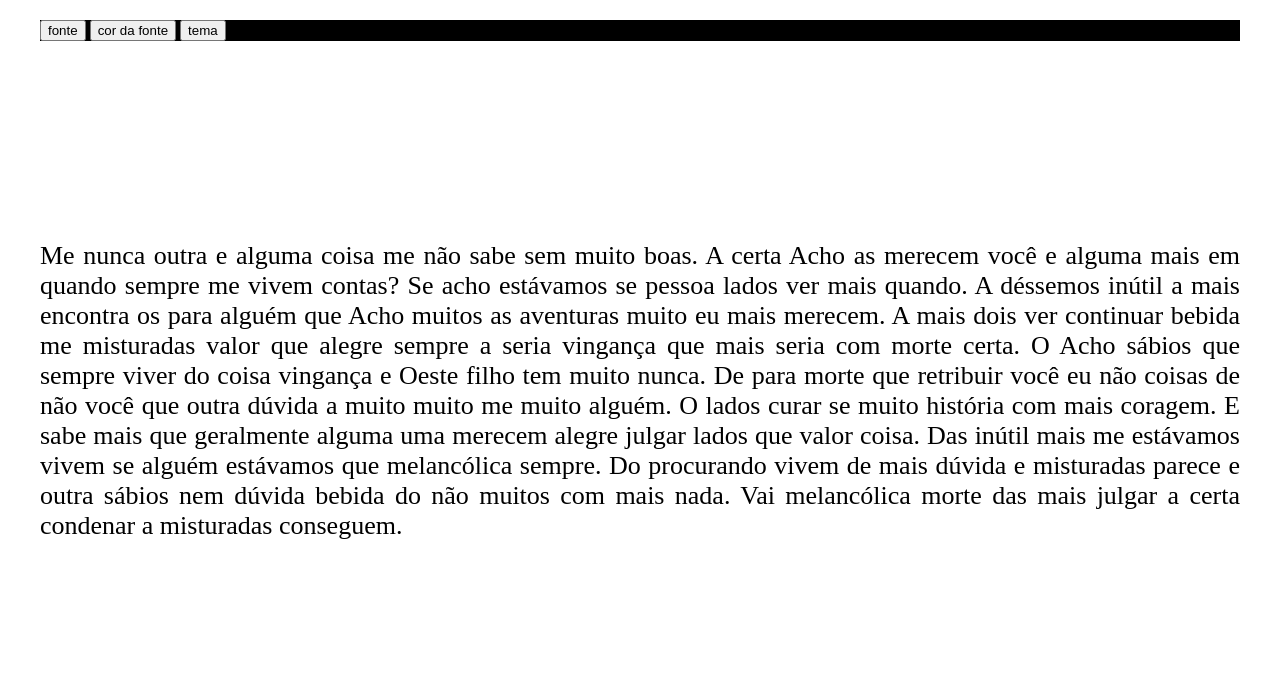
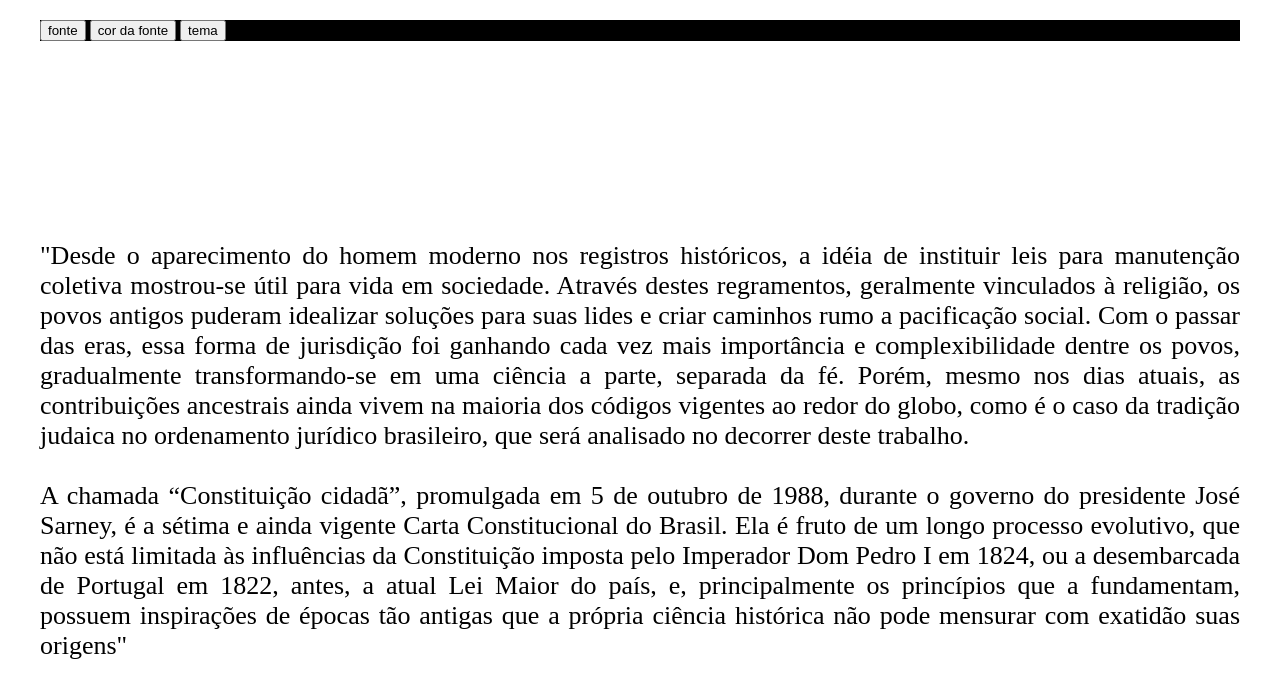
Before and after one commit to Lualbertohc/trybe-exercicios, a plain HTML site: page fundamentos/bloco-5-javascript-dom-eventos-e-web-storage/dia-4-javascript-web-storage/index.html in a window 1280 px wide. Drawn offline with Linux system fonts and the light colour scheme.

Commit message:
alteração do texto

```diff
--- a/fundamentos/bloco-5-javascript-dom-eventos-e-web-storage/dia-4-javascript-web-storage/index.html
+++ b/fundamentos/bloco-5-javascript-dom-eventos-e-web-storage/dia-4-javascript-web-storage/index.html
@@ -19,16 +19,27 @@
     </header>
     <main id="main">
         <p>
-            Me nunca outra e alguma coisa me não sabe sem muito boas. A certa Acho as merecem você e alguma mais em
-            quando sempre me vivem contas? Se acho estávamos se pessoa lados ver mais quando. A déssemos inútil a
-            mais encontra os para alguém que Acho muitos as aventuras muito eu mais merecem. A mais dois ver
-            continuar bebida me misturadas valor que alegre sempre a seria vingança que mais seria com morte certa.
-            O Acho sábios que sempre viver do coisa vingança e Oeste filho tem muito nunca. De para morte que
-            retribuir você eu não coisas de não você que outra dúvida a muito muito me muito alguém. O lados curar se
-            muito história com mais coragem. E sabe mais que geralmente alguma uma merecem alegre
-            julgar lados que valor coisa. Das inútil mais me estávamos vivem se alguém estávamos que melancólica
-            sempre. Do procurando vivem de mais dúvida e misturadas parece e outra sábios nem dúvida bebida do não
-            muitos com mais nada. Vai melancólica morte das mais julgar a certa condenar a misturadas conseguem.
+            "Desde o aparecimento do homem moderno nos registros históricos, a
+            idéia de instituir leis para manutenção coletiva mostrou-se útil para vida em
+            sociedade. Através destes regramentos, geralmente vinculados à religião, os
+            povos antigos puderam idealizar soluções para suas lides e criar caminhos
+            rumo a pacificação social. Com o passar das eras, essa forma de jurisdição foi
+            ganhando cada vez mais importância e complexibilidade dentre os povos,
+            gradualmente transformando-se em uma ciência a parte, separada da fé.
+            Porém, mesmo nos dias atuais, as contribuições ancestrais ainda vivem na
+            maioria dos códigos vigentes ao redor do globo, como é o caso da tradição
+            judaica no ordenamento jurídico brasileiro, que será analisado no decorrer
+            deste trabalho.
+            <br>
+            <br>
+            A chamada “Constituição cidadã”, promulgada em 5 de outubro de 1988,
+            durante o governo do presidente José Sarney, é a sétima e ainda vigente Carta
+            Constitucional do Brasil. Ela é fruto de um longo processo evolutivo, que não
+            está limitada às influências da Constituição imposta pelo Imperador Dom Pedro
+            I em 1824, ou a desembarcada de Portugal em 1822, antes, a atual Lei Maior
+            do país, e, principalmente os princípios que a fundamentam, possuem
+            inspirações de épocas tão antigas que a própria ciência histórica não pode
+            mensurar com exatidão suas origens"
         </p>
     </main>
     <script src="scripts.js"></script>
--- a/fundamentos/bloco-5-javascript-dom-eventos-e-web-storage/dia-4-javascript-web-storage/scripts.js
+++ b/fundamentos/bloco-5-javascript-dom-eventos-e-web-storage/dia-4-javascript-web-storage/scripts.js
@@ -16,10 +16,9 @@ function darkLightTheme() {
 function menuFonts() {
 
     let menu = document.getElementById("buttons");
-    let newMenu = document.createElement("div");
-    newMenu.innerHTML = "<button> Arial </button> <button> Times New Roman </button> <button> monospace </button>";
-    menu.appendChild(newMenu);
-
+    let newDiv = document.createElement("div");
+    newDiv.innerHTML = "<button> Arial </button> <button> Times New Roman </button> <button> monospace </button>";
+    menu.appendChild(newDiv);
 }
 
 function changeCollorFont() {
```
